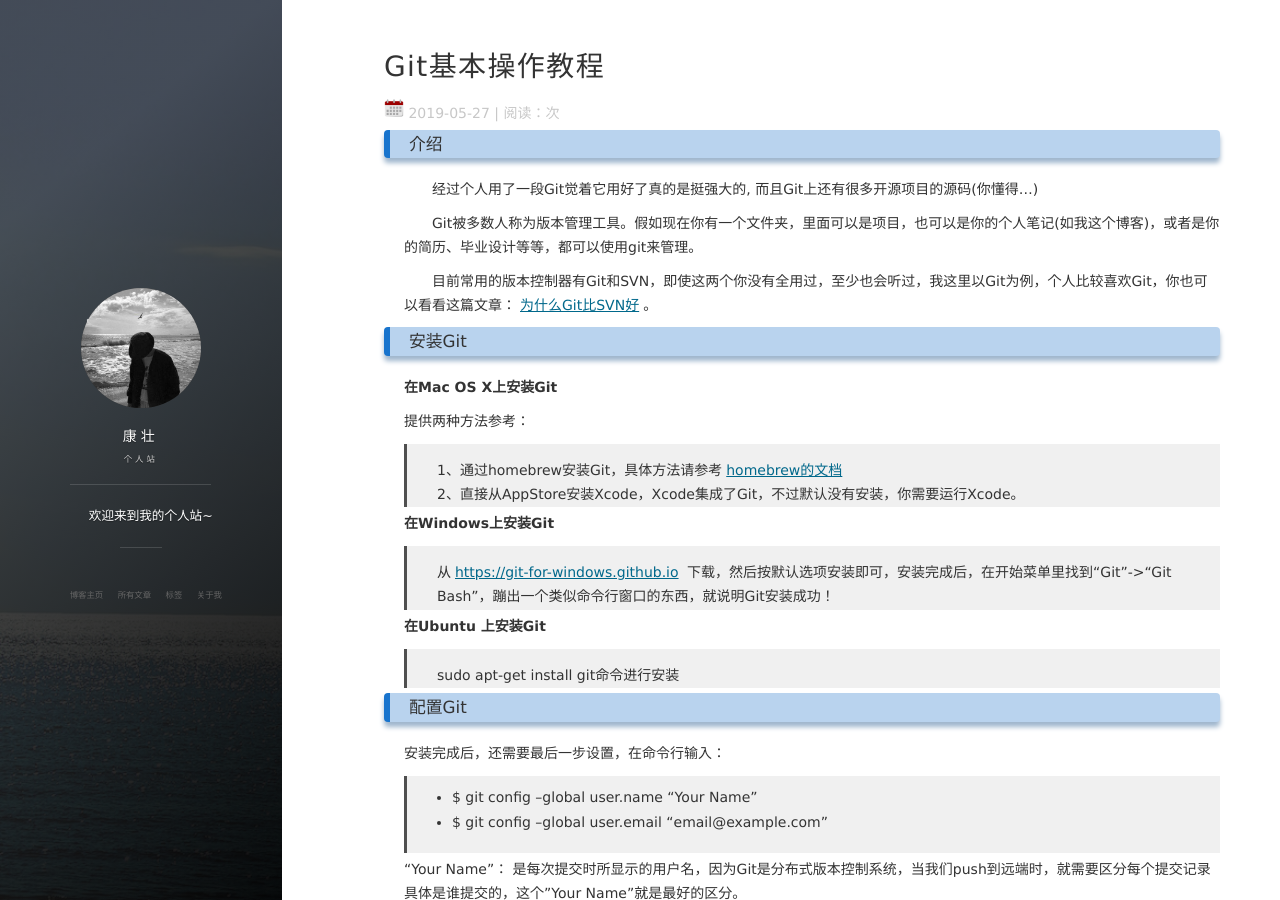
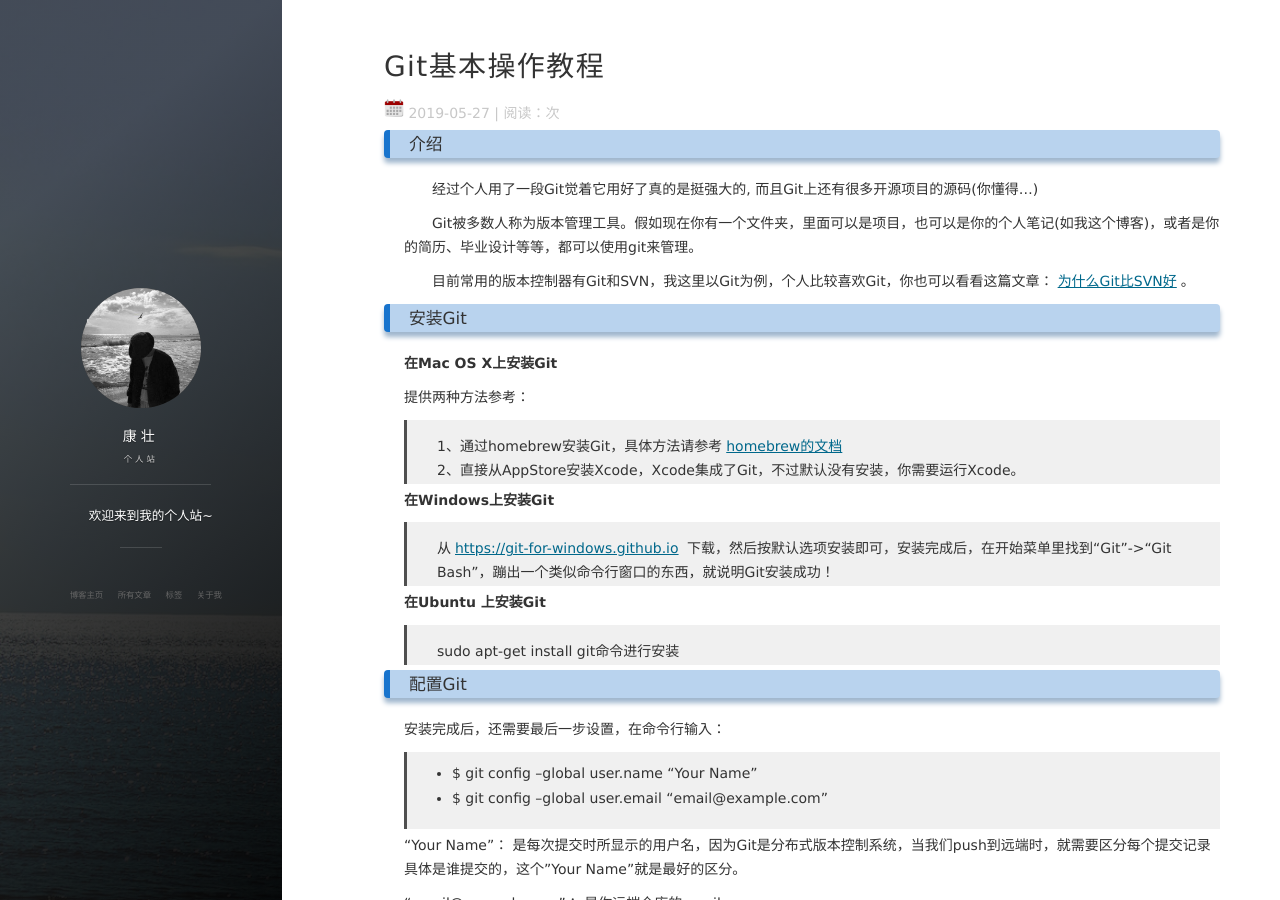
Before and after one commit to kangzhuang0201/kangzhuang0201.github.io, a Jekyll site: the page built from _posts/2019-05-27-GitCourse.md, in a window 1280 px wide and 900 px high. Built offline with Jekyll 4.4.1, drawn with Linux system fonts in a browser that asks for light colours; nearby versions of some CDN libraries; comment, search, counter and statistics services are not loaded.

```diff
--- a/_posts/2019-05-27-GitTutorial.md
+++ b/_posts/2019-05-27-GitCourse.md
@@ -11,7 +11,7 @@
 
 　　Git被多数人称为版本管理工具。假如现在你有一个文件夹，里面可以是项目，也可以是你的个人笔记(如我这个博客)，或者是你的简历、毕业设计等等，都可以使用git来管理。
 
-　　目前常用的版本控制器有Git和SVN，即使这两个你没有全用过，至少也会听过，我这里以Git为例，个人比较喜欢Git，你也可以看看这篇文章：[为什么Git比SVN好](http://www.worldhello.net/2012/04/12/why-git-is-better-than-svn.html)。
+　　目前常用的版本控制器有Git和SVN，我这里以Git为例，个人比较喜欢Git，你也可以看看这篇文章：[为什么Git比SVN好](http://www.worldhello.net/2012/04/12/why-git-is-better-than-svn.html)。
 
 ### 安装Git
 
```
